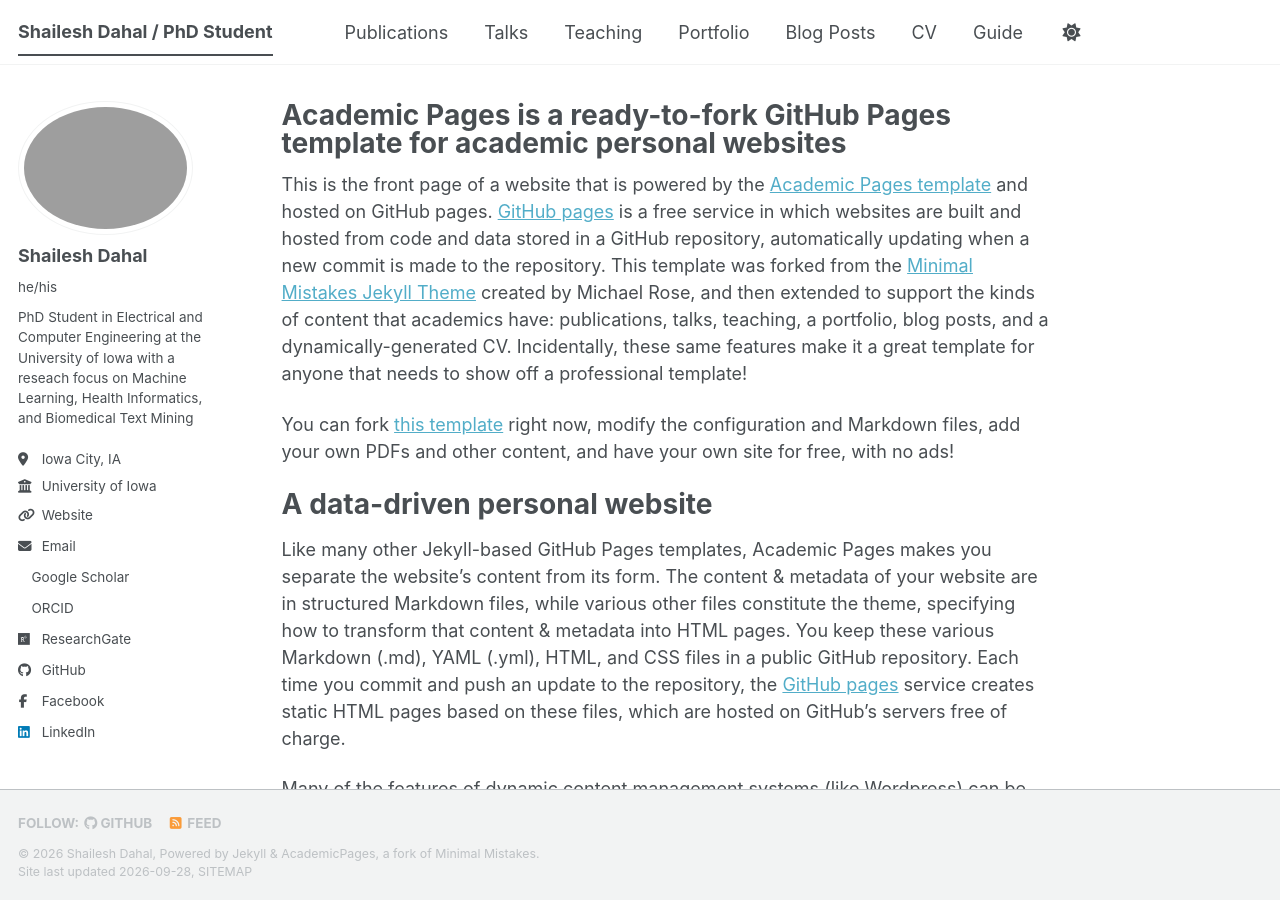
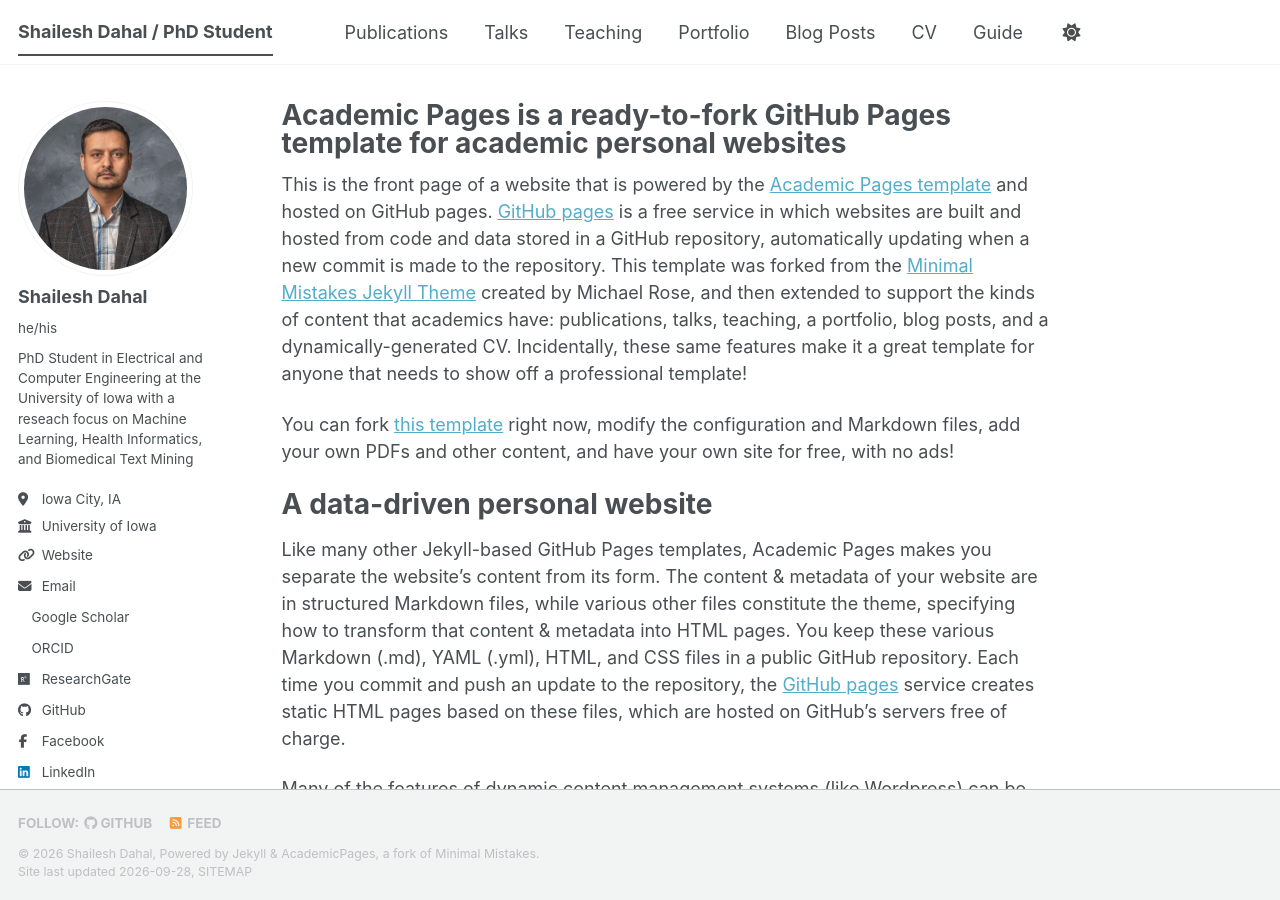
Before and after one commit to shaileshdahal/shaileshdahal.github.io, a Jekyll site: the page built from _pages/about.md, in a window 1280 px wide and 900 px high. Built offline with Jekyll 4.4.1, drawn with Linux system fonts in a browser that asks for light colours; a style sheet for code colours, icons or effects is not loaded.

Commit message:
Update author avatar image in config file

```diff
--- a/_config.yml
+++ b/_config.yml
@@ -23,7 +23,7 @@ repository               : "shaileshdahal/shaileshdahal.github.io"
 #               Additional customization can be done by editing /_includes/author-profile.html
 author:
   # Biographic information
-  avatar           : "2024_02_21_Shailesh_Dahal_001.JPG"
+  avatar           : "1773100362630.jpeg"
   name             : "Shailesh Dahal"
   pronouns         : "he/his"
   bio              : "PhD Student in Electrical and Computer Engineering at the University of Iowa with a reseach focus on Machine Learning, Health Informatics, and Biomedical Text Mining"
```
